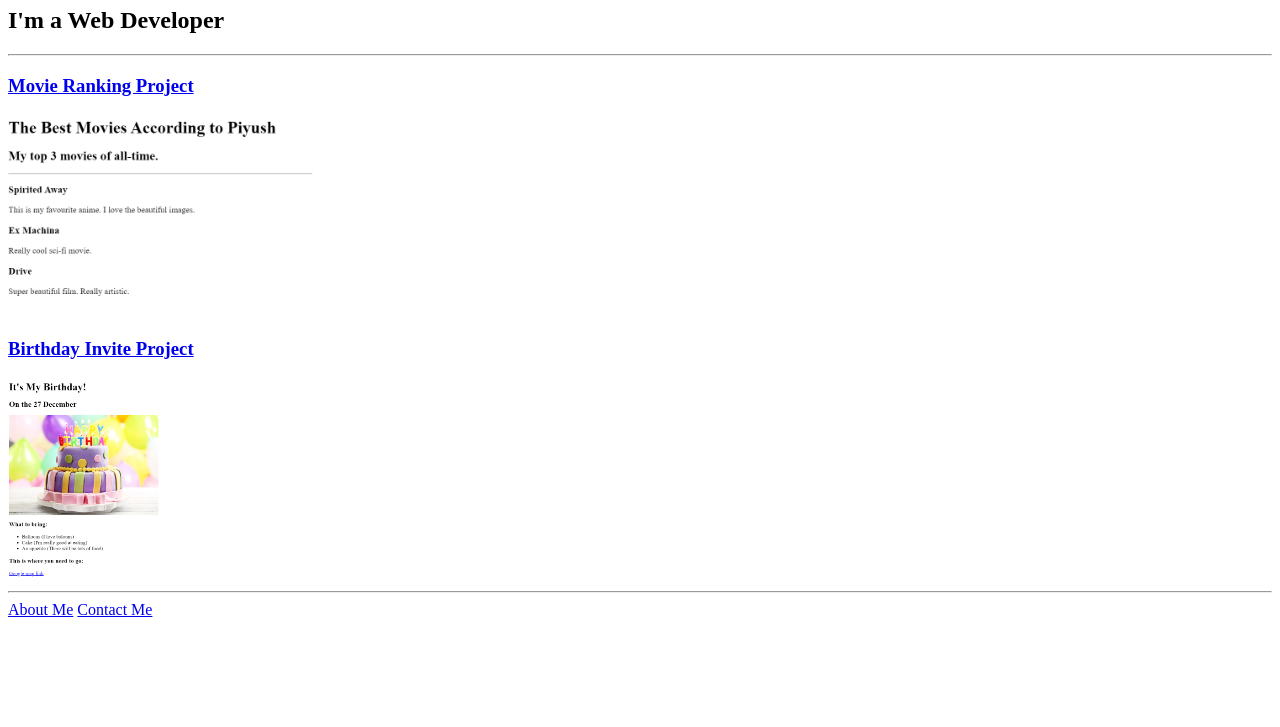
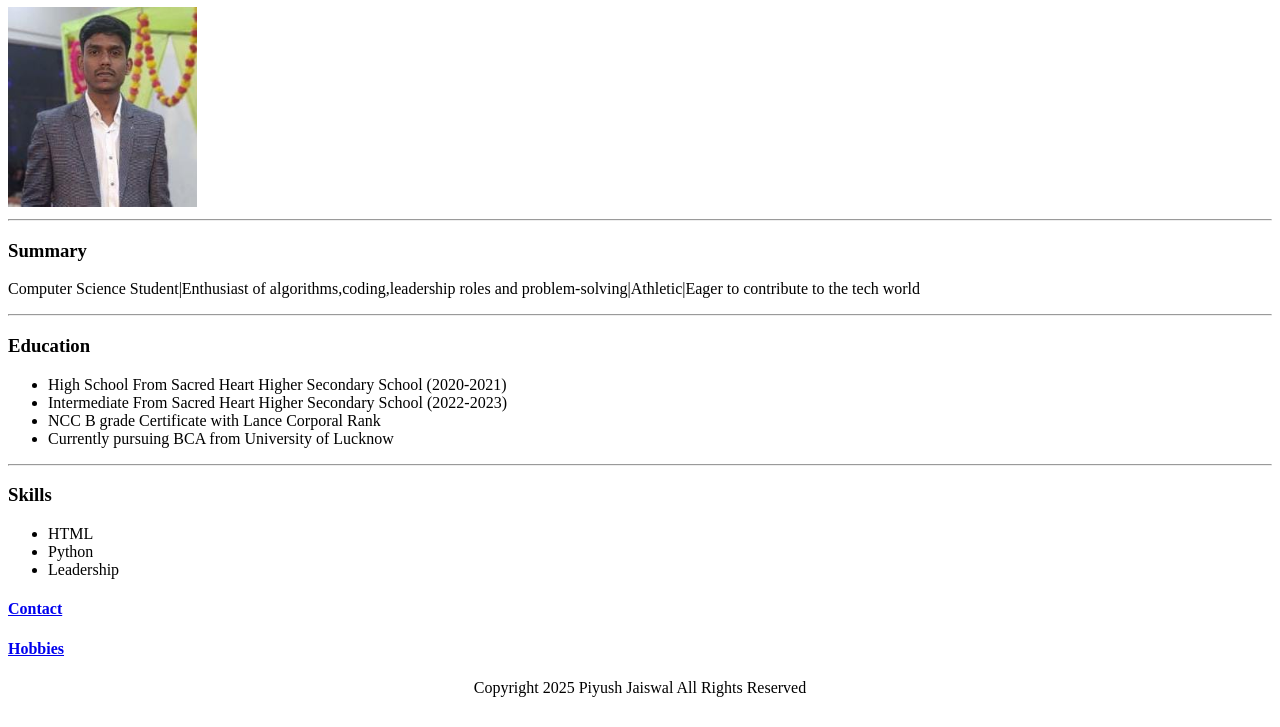
Before and after one commit to piyushjaiswal27/html-portfolio, a plain HTML site: page index.html in a window 1280 px wide. Shown: the part 73-800 px from the top of the page. Drawn offline with Linux system fonts and the light colour scheme.

Commit message:
Add files via upload

```diff
--- a/index.html
+++ b/index.html
@@ -1,36 +1,36 @@
-<!-- TODO 1: Create the HTML Boilerplate -->
- <!DOCTYPE html>
- <html lang="en">
+<!DOCTYPE html>
+<html lang="en">
  <head>
     <meta charset="UTF-8">
-    <title>Piyush's Portfolio</title>
+    <title>My Resume</title>
  </head>
+ <h1>Piyush Jaiswal</h1>
+ <img src="./Piyush Resume Image.jpg" height="200" alt="Piyush Portfolio Image"/>
+ <hr />
  <body>
-    <h1>Piyush's Portfolio</h1>
-    <h2>I'm a Web Developer</h2>
+    <h3>Summary</h3>
+    <p>Computer Science Student|Enthusiast of algorithms,coding,leadership roles and problem-solving|Athletic|Eager to contribute to the tech world</p>
     <hr />
-    <h3><a href="./public/movie-ranking.html">Movie Ranking Project</a></h3>
-    <img src="./assets/images/Movie Ranking HTML.png" height="200" alt="Movie Ranking Project Preview"/>
-    <h3><a href="./public/birthday-invite.html">Birthday Invite Project</a></h3>
-    <img src="./assets/images/Birthday HTML.png" height="200" alt="Birthday Invite Project"/>
+    <h3>Education</h3>
+     <ul>
+        <li>High School From Sacred Heart Higher Secondary School (2020-2021)</li>
+        <li>Intermediate From Sacred Heart Higher Secondary School (2022-2023)</li>
+        <li>NCC B grade Certificate with Lance Corporal Rank</li>
+        <li>Currently pursuing BCA from University of Lucknow</li>
+     </ul>
     <hr />
-    <a href="./public/about.html">About Me</a>
-    <a href="./public/contact.html">Contact Me</a>
-
-
+    <h3>Skills</h3>
+    <ul>
+      <li>HTML</li>
+      <li>Python</li>
+      <li>Leadership</li>
+    </ul>
+    <h4> <a href="./link details/contact.html">Contact</a></h4>
+    <h4> <a href="./link details/hobbies.html">Hobbies</a></h4>
+    <footer>
+      <p>
+         <center>
+         Copyright 2025 Piyush Jaiswal All Rights Reserved </center>
+      </p>
+    </footer>
  </body>
- </html>
-
-<!-- TODO 2: Add Your previous projects' HTML into the public folder -->
-
-<!-- TODO 3: Take screenshots of your project previews and add the images to the images folder -->
-
-<!-- TODO 4: Add titles/subtitles etc. -->
-
-<!-- TODO 5: Add a link to the project pages -->
-
-<!-- TODO 6: Add images to show the project previews
-HINT for TODO 6: You can use the height attribute set to 200 to make the image smaller:
-https://developer.mozilla.org/en-US/docs/Web/HTML/Element/img#attr-height -->
-
-<!-- TODO 7: Add the Contact Me and About Me page links -->
```
Also changed, not shown: link details/contact.html (added, +9 -0 lines), link details/hobbies.html (added, +7 -0 lines), Piyush Resume Image.jpg (added).
